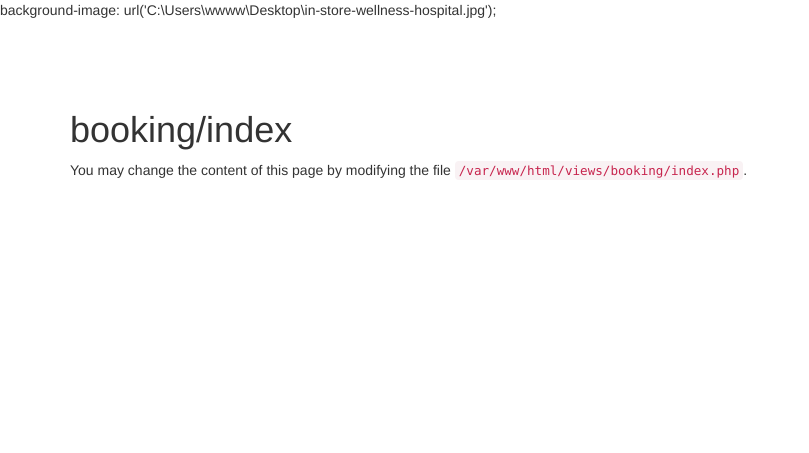
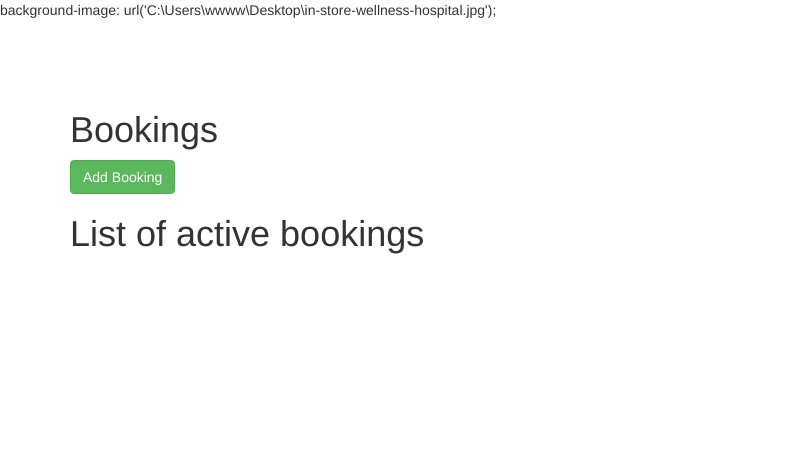
Before and after one commit to AlexandraMartinezJoya/DocAdvisor, a Yii app: template basic/views/booking/index.php in a window 1280 px wide. Shown: the top 453 px of the page, without its empty margins (0-809 px from the left). Run offline with PHP 8.4 and a stand-in for Yii, Linux system fonts and the light colour scheme; the template is opened without the code that fills it, so the values that code supplies are empty; some libraries are stand-ins or nearby versions.

Commit message:
Improvements
Maybe the last commit of the HackTM2016.

```diff
--- a/basic/views/booking/index.php
+++ b/basic/views/booking/index.php
@@ -1,9 +1,22 @@
 <?php
+use yii\helpers\Html;
+use yii\grid\GridView;
+use yii\base\Widget;
 /* @var $this yii\web\View */
+
+$this->title = 'Bookings';
+$this->params['breadcrumbs'][] = $this->title;
 ?>
-<h1>booking/index</h1>
+
+<div class = "bookings-index">
+
+	 <h1><?= Html::encode($this->title) ?></h1>
+	  <p>
+        <?= Html::a('Add Booking', ['create'], ['class' => 'btn btn-success']) ?>
+    </p>
+</div>
+
+<h1>List of active bookings </h1>
 
 <p>
-    You may change the content of this page by modifying
-    the file <code><?= __FILE__; ?></code>.
 </p>
--- a/basic/views/layouts/main.php
+++ b/basic/views/layouts/main.php
@@ -51,8 +51,9 @@ $profpic = "C:\Users\wwww\Desktop\in-store-wellness-hospital.jpg";
             ['label' => 'Home', 'url' => ['/site/index']],
         	['label' => 'Hospital', 'url' => ['/address/index']],
         	['label' => 'Doctors', 'url' => ['/doctor/index']],
-            ['label' => 'About', 'url' => ['/site/about']],
+        	['label' => 'Bookings', 'url' => ['/booking/index']],
             ['label' => 'Contact', 'url' => ['/site/contact']],
+        	['label' => 'About', 'url' => ['/site/about']],
             Yii::$app->user->isGuest ? (
                 ['label' => 'Login', 'url' => ['/site/login']]
             ) : (
--- a/basic/views/site/login.php
+++ b/basic/views/site/login.php
@@ -40,8 +40,5 @@ $this->params['breadcrumbs'][] = $this->title;
 
     <?php ActiveForm::end(); ?>
 
-    <div class="col-lg-offset-1" style="color:#999;">
-        You may login with <strong>admin/admin</strong> or <strong>demo/demo</strong>.<br>
-        To modify the username/password, please check out the code <code>app\models\User::$users</code>.
-    </div>
+
 </div>
```
Also changed, not shown: basic/views/address/index.php (+17 -14 lines).
